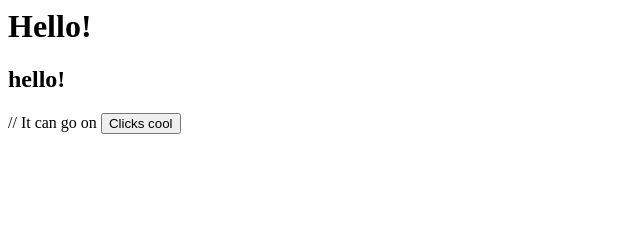
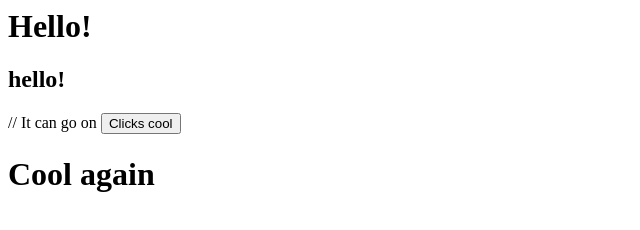
Before and after one commit to fihmandbarmu/myapp, a plain HTML site: page index.html in a window 1280 px wide. Shown: the whole page, without its empty margins (0-640 px from the left). Drawn offline with Linux system fonts and the light colour scheme.

Commit message:
Add new header 'Cool again' to index.html

```diff
--- a/index.html
+++ b/index.html
@@ -8,5 +8,6 @@
    <h2> hello!</h2>
       // It can go on
       <button onclick="alert('My friend')">Clicks cool</button>
+      <h1>Cool again</h1>
     </body>
   </html>
```
